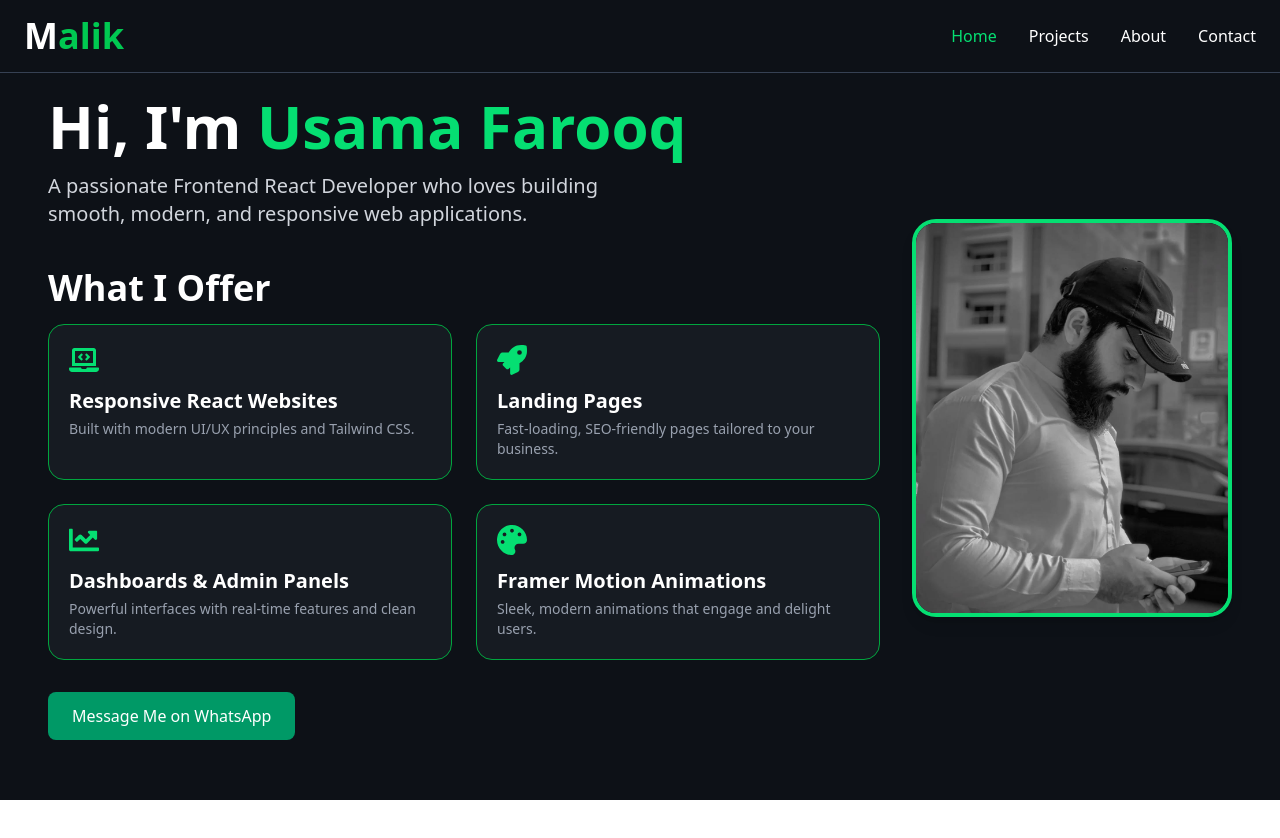
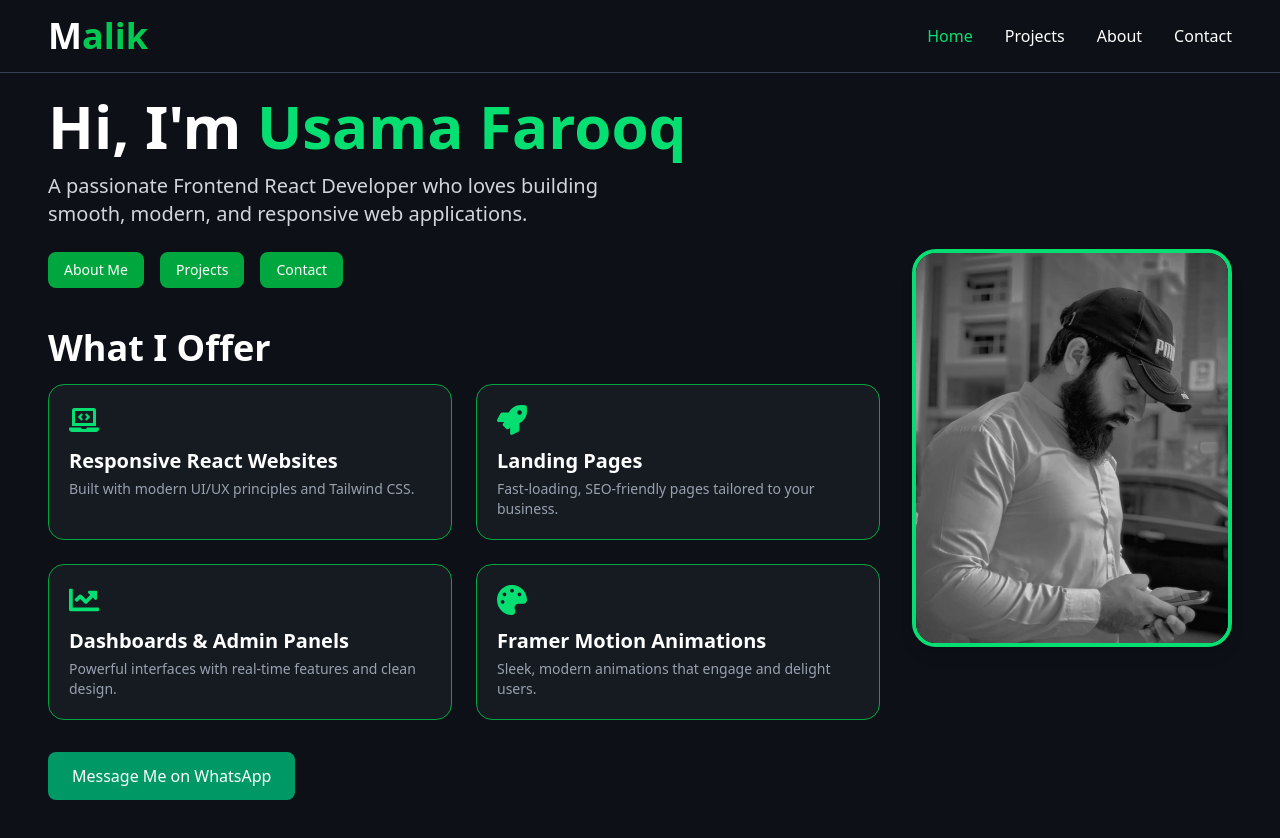
Before and after one commit to malikusama755/Portfolio, a React (Vite) app: page / in a window 1280 px wide. Before the commit the page ends 800 px from the top, so only its background shows below. Built offline with nearby package versions, Linux system fonts and the light colour scheme.

Commit message:
ui fixes

```diff
--- a/src/components/Navbar.jsx
+++ b/src/components/Navbar.jsx
@@ -21,7 +21,7 @@ const Navbar = () => {
       transition={{ duration: 0.5 }}
       className="bg-[#0d1117] border-b border-gray-700 fixed top-0 w-full z-50"
     >
-      <div className="max-w-7xl mx-auto px-6 py-4 flex items-center justify-between">
+      <div className="max-w-7xl mx-10 px-2 py-4 flex items-center justify-between">
         <Logo />
 
         {/* Desktop Menu */}
--- a/src/pages/Home.jsx
+++ b/src/pages/Home.jsx
@@ -1,9 +1,10 @@
 import { motion } from "framer-motion";
+import { Link } from "react-router-dom"; // Import Link
 import { FaLaptopCode, FaChartLine, FaRocket, FaPalette } from "react-icons/fa";
 
 const Home = () => {
   return (
-    <section className="pt-24 min-h-[80vh] flex flex-col md:flex-row items-center justify-center px-4 sm:px-6 md:px-12 text-center md:text-left gap-8 bg-[#0d1117]">
+    <section className="pt-24 min-h-[100vh] flex flex-col md:flex-row items-center pb-10 justify-center px-4 sm:px-6 md:px-12 text-center md:text-left gap-8 bg-[#0d1117]">
       <motion.div
         initial={{ opacity: 0, x: -50 }}
         animate={{ opacity: 1, x: 0 }}
@@ -18,32 +19,67 @@ const Home = () => {
           A passionate Frontend React Developer who loves building smooth, modern, and responsive web applications.
         </p>
 
+        {/* Quick Navigation for Mobile Users */}
+        <div className="mt-6 flex flex-wrap gap-4 justify-center md:justify-start">
+          <Link
+            to="/about"
+            className="px-4 py-2 bg-green-600 hover:bg-green-700 text-white rounded-lg text-sm font-medium transition"
+          >
+            About Me
+          </Link>
+          <Link
+            to="/projects"
+            className="px-4 py-2 bg-green-600 hover:bg-green-700 text-white rounded-lg text-sm font-medium transition"
+          >
+            Projects
+          </Link>
+          <Link
+            to="/contact"
+            className="px-4 py-2 bg-green-600 hover:bg-green-700 text-white rounded-lg text-sm font-medium transition"
+          >
+            Contact
+          </Link>
+        </div>
+
+        {/* What I Offer Section */}
         <div className="mt-10">
-         <h2 className="text-3xl sm:text-4xl font-bold mb-4">What I Offer</h2>
+          <h2 className="text-3xl sm:text-4xl font-bold mb-4 text-white">What I Offer</h2>
           <div className="grid sm:grid-cols-2 gap-6">
-            <div className="bg-[#161b22] p-5 rounded-2xl hover:shadow-md border border-green-600 transition-all">
-              <FaLaptopCode className="text-green-400 text-3xl mb-3" />
-              <h3 className="text-xl font-semibold text-white mb-1">Responsive React Websites</h3>
-              <p className="text-gray-400 text-sm">Built with modern UI/UX principles and Tailwind CSS.</p>
-            </div>
-            <div className="bg-[#161b22] p-5 rounded-2xl hover:shadow-md border border-green-600 transition-all">
-              <FaRocket className="text-green-400 text-3xl mb-3" />
-              <h3 className="text-xl font-semibold text-white mb-1">Landing Pages</h3>
-              <p className="text-gray-400 text-sm">Fast-loading, SEO-friendly pages tailored to your business.</p>
-            </div>
-            <div className="bg-[#161b22] p-5 rounded-2xl hover:shadow-md border border-green-600 transition-all">
-              <FaChartLine className="text-green-400 text-3xl mb-3" />
-              <h3 className="text-xl font-semibold text-white mb-1">Dashboards & Admin Panels</h3>
-              <p className="text-gray-400 text-sm">Powerful interfaces with real-time features and clean design.</p>
-            </div>
-            <div className="bg-[#161b22] p-5 rounded-2xl hover:shadow-md border border-green-600 transition-all">
-              <FaPalette className="text-green-400 text-3xl mb-3" />
-              <h3 className="text-xl font-semibold text-white mb-1">Framer Motion Animations</h3>
-              <p className="text-gray-400 text-sm">Sleek, modern animations that engage and delight users.</p>
-            </div>
+            {[
+              {
+                icon: <FaLaptopCode className="text-green-400 text-3xl mb-3" />,
+                title: "Responsive React Websites",
+                desc: "Built with modern UI/UX principles and Tailwind CSS.",
+              },
+              {
+                icon: <FaRocket className="text-green-400 text-3xl mb-3" />,
+                title: "Landing Pages",
+                desc: "Fast-loading, SEO-friendly pages tailored to your business.",
+              },
+              {
+                icon: <FaChartLine className="text-green-400 text-3xl mb-3" />,
+                title: "Dashboards & Admin Panels",
+                desc: "Powerful interfaces with real-time features and clean design.",
+              },
+              {
+                icon: <FaPalette className="text-green-400 text-3xl mb-3" />,
+                title: "Framer Motion Animations",
+                desc: "Sleek, modern animations that engage and delight users.",
+              },
+            ].map((item, index) => (
+              <div
+                key={index}
+                className="bg-[#161b22] p-5 rounded-2xl hover:shadow-md border border-green-600 transition-all"
+              >
+                {item.icon}
+                <h3 className="text-xl font-semibold text-white mb-1">{item.title}</h3>
+                <p className="text-gray-400 text-sm">{item.desc}</p>
+              </div>
+            ))}
           </div>
         </div>
 
+        {/* WhatsApp Button */}
         <a
           href="https://wa.me/923072839337"
           target="_blank"
```
